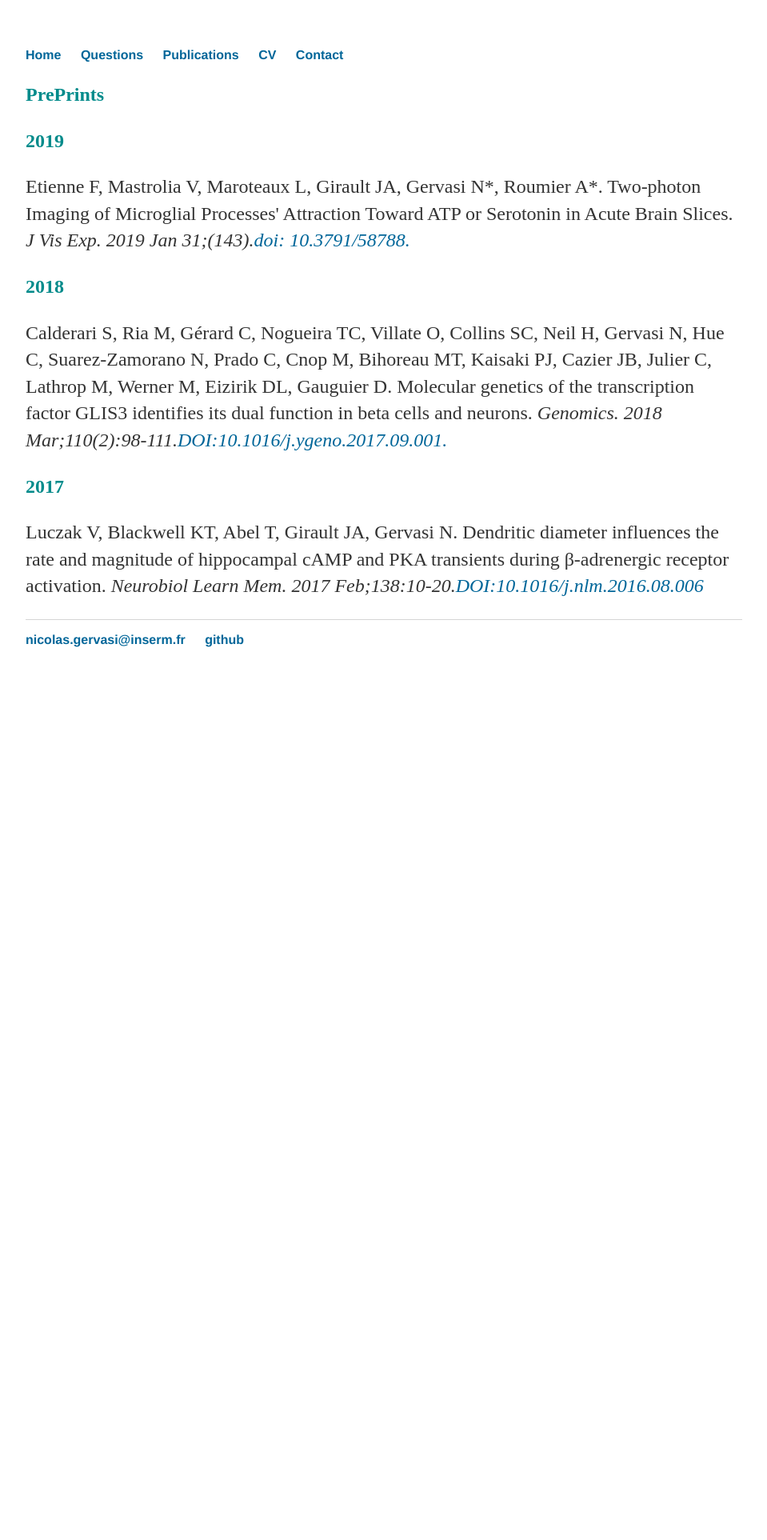
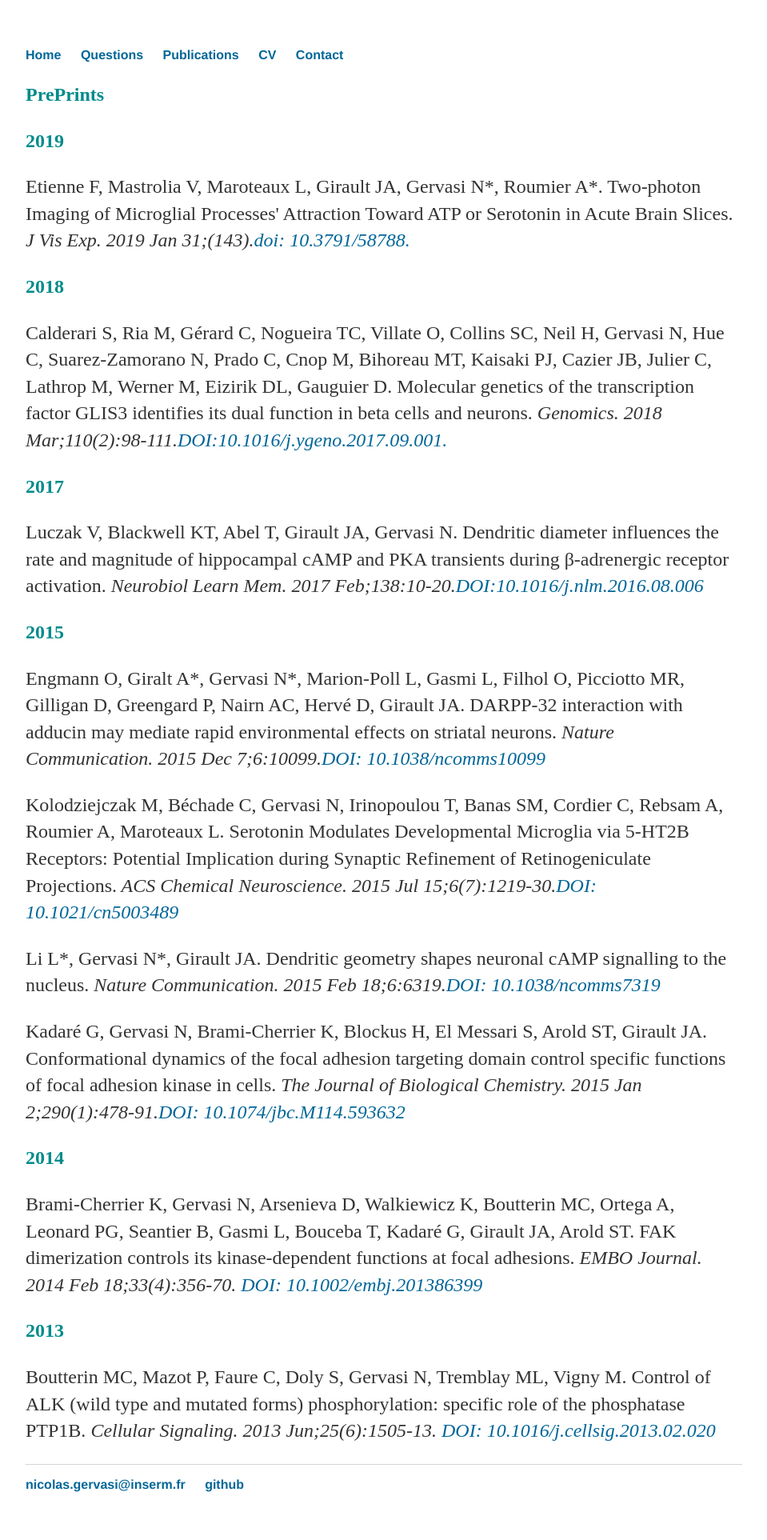
Before and after one commit to nicolasgervasi/nicolasgervasi.github.io, a Jekyll site: the page built from Publications/index.html, in a window 1280 px wide. Shown: the whole page at 80% size, without its empty margins (160-1119 px from the left). Built offline with Jekyll 4.4.1, drawn with Linux system fonts in a browser that asks for light colours; before the commit the page ends 900 px from its top, so only the background shows below that.

Commit message:
Update index.html

```diff
--- a/Publications/index.html
+++ b/Publications/index.html
@@ -21,5 +21,20 @@ description: Publications Nicolas Gervasi.
 				<p style="color:darkcyan;"><strong>2017</strong></p>
 				<p>Luczak V, Blackwell KT, Abel T, Girault JA, Gervasi N. Dendritic diameter influences the rate and magnitude of hippocampal cAMP and PKA transients during β-adrenergic receptor activation.<em> Neurobiol Learn Mem. 2017 Feb;138:10-20.<a href="https://doi.org/10.1016/j.nlm.2016.08.006">DOI:10.1016/j.nlm.2016.08.006</a></em></p>
 
+ 				<p style="color:darkcyan;"><strong>2015</strong></p>
+				<p>Engmann O, Giralt A*, Gervasi N*, Marion-Poll L, Gasmi L, Filhol O, Picciotto MR, Gilligan D, Greengard P, Nairn AC, Hervé D, Girault JA. DARPP-32 interaction with adducin may mediate rapid environmental effects on striatal neurons.<em> Nature Communication. 2015 Dec 7;6:10099.<a href="https://doi.org/10.1038/ncomms10099">DOI: 10.1038/ncomms10099</a></em></p>
+
+				<p>Kolodziejczak M, Béchade C, Gervasi N, Irinopoulou T, Banas SM, Cordier C, Rebsam A, Roumier A, Maroteaux L. Serotonin Modulates Developmental Microglia via 5-HT2B Receptors: Potential Implication during Synaptic Refinement of Retinogeniculate Projections.<em> ACS Chemical Neuroscience. 2015 Jul 15;6(7):1219-30.<a href="https://doi.org/10.1021/cn5003489">DOI: 10.1021/cn5003489 </a></em></p>
+
+				<p>Li L*, Gervasi N*, Girault JA. Dendritic geometry shapes neuronal cAMP signalling to the nucleus.<em> Nature Communication. 2015 Feb 18;6:6319.<a href="https://doi.org/10.1038/ncomms7319">DOI: 10.1038/ncomms7319 </a></em></p>
+
+				<p> Kadaré G, Gervasi N, Brami-Cherrier K, Blockus H, El Messari S, Arold ST, Girault JA. Conformational dynamics of the focal adhesion targeting domain control specific functions of focal adhesion kinase in cells.<em> The Journal of Biological Chemistry. 2015 Jan 2;290(1):478-91.<a href=" https://doi.org/10.1074/jbc.M114.593632">DOI: 10.1074/jbc.M114.593632</a></em></p>
+
+				<p style="color:darkcyan;"><strong>2014</strong></p>
+				<p> Brami-Cherrier K, Gervasi N, Arsenieva D, Walkiewicz K, Boutterin MC, Ortega A, Leonard PG, Seantier B, Gasmi L, Bouceba T, Kadaré G, Girault JA, Arold ST. FAK dimerization controls its kinase-dependent functions at focal adhesions.<em> EMBO Journal. 2014 Feb 18;33(4):356-70. <a href=" https://doi.org/10.1002/embj.201386399">DOI: 10.1002/embj.201386399</a></em></p>
+
+				<p style="color:darkcyan;"><strong>2013</strong></p>
+				<p>Boutterin MC, Mazot P, Faure C, Doly S, Gervasi N, Tremblay ML, Vigny M. Control of ALK (wild type and mutated forms) phosphorylation: specific role of the phosphatase PTP1B.<em> Cellular Signaling. 2013 Jun;25(6):1505-13. <a href=" https://doi.org/10.1016/j.cellsig.2013.02.020">DOI: 10.1016/j.cellsig.2013.02.020</a></em></p>
+
 
 </div>
```
